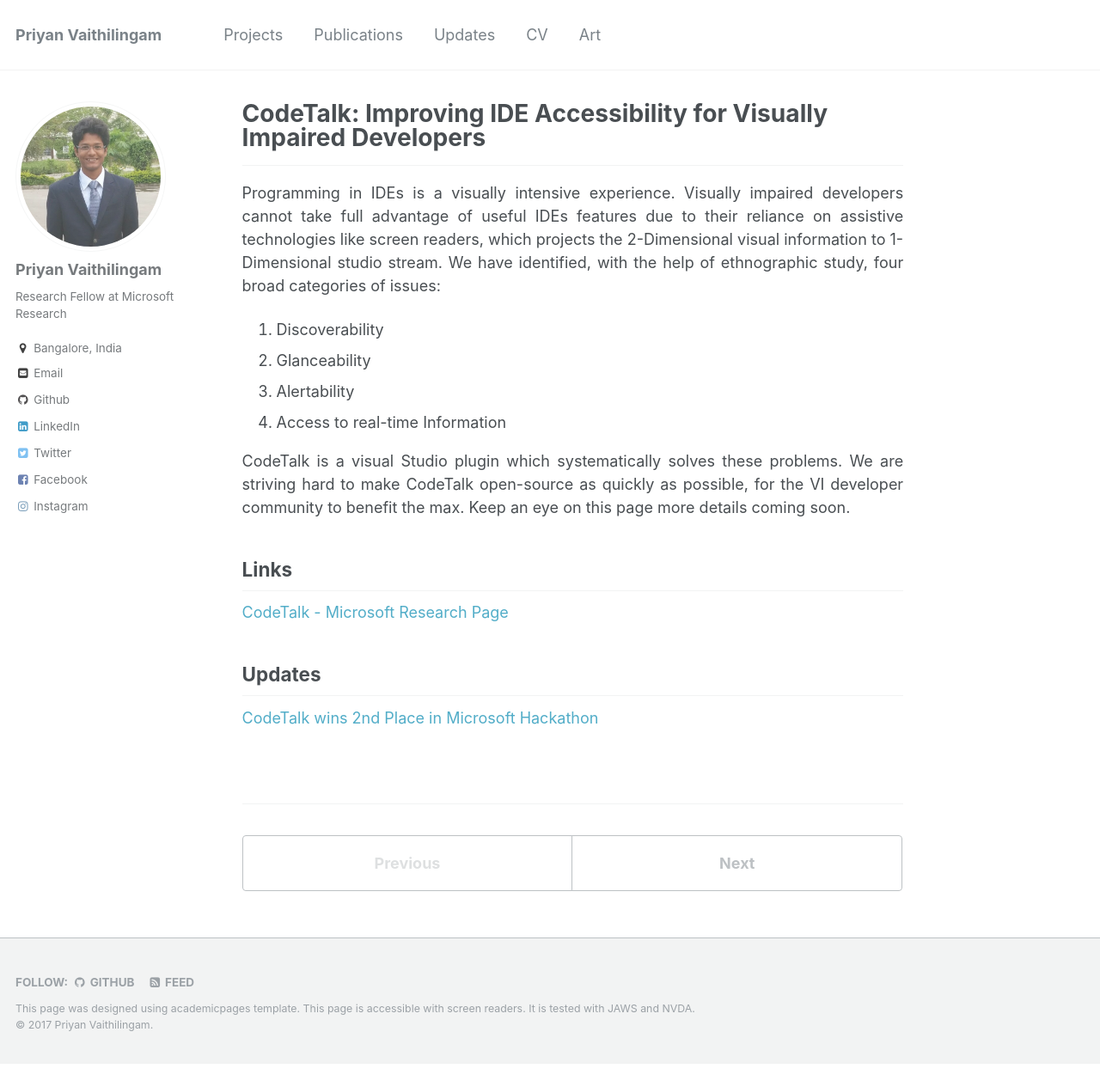
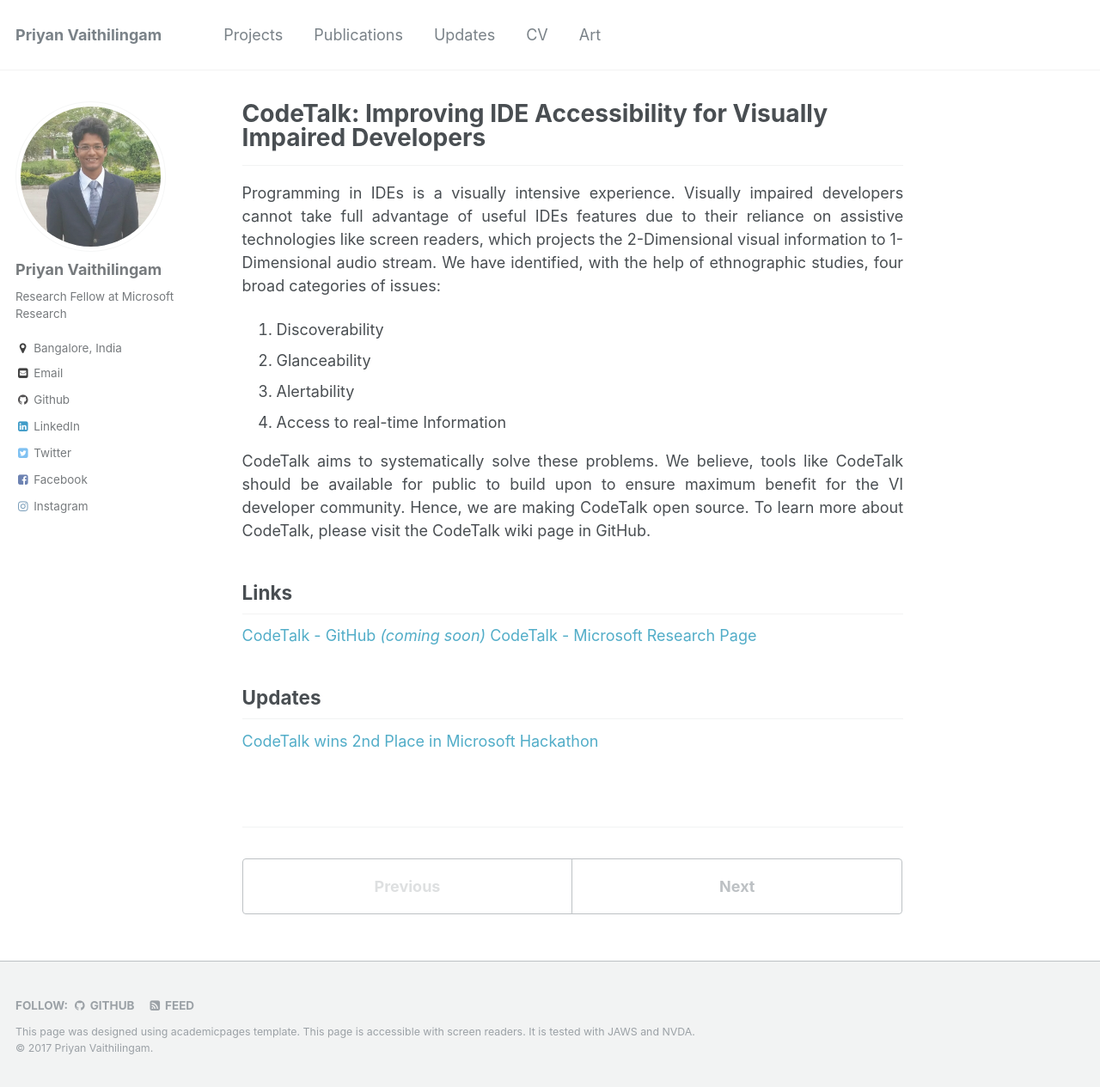
Before and after one commit to priyanmuthu/priyanmuthu.github.io, a Jekyll site: the page built from _projects/2017-10-01-CodeTalk.md, in a window 1280 px wide and 1265 px high. Shown: the whole window at 86% size. Built offline with Jekyll 4.4.1, drawn with Linux system fonts in a browser that asks for light colours.

Commit message:
modified proects

```diff
--- a/_projects/2017-10-01-CodeTalk.md
+++ b/_projects/2017-10-01-CodeTalk.md
@@ -6,23 +6,25 @@
 redirect_from:
   - /projects/CodeTalk.html
   - /CodeTalk
+  - /Codetalk
   - /codetalk
   - /projects/codetalk
   - /projects/codetalk.html
 ---
 
-Programming in IDEs is a visually intensive experience. Visually impaired developers cannot take full advantage of useful IDEs features due to their reliance on assistive technologies like screen readers, which projects the 2-Dimensional visual information to 1-Dimensional studio stream. We have identified, with the help of ethnographic study, four broad categories of issues:
+Programming in IDEs is a visually intensive experience. Visually impaired developers cannot take full advantage of useful IDEs features due to their reliance on assistive technologies like screen readers, which projects the 2-Dimensional visual information to 1-Dimensional audio stream. We have identified, with the help of ethnographic studies, four broad categories of issues:
 {: .text-justify}
 1. Discoverability
 2. Glanceability
 3. Alertability
 4. Access to real-time Information
 
-CodeTalk is a visual Studio plugin which systematically solves these problems. We are striving hard to make CodeTalk open-source as quickly as possible, for the VI developer community to benefit the max. Keep an eye on this page more details coming soon.
+CodeTalk aims to systematically solve these problems. We believe, tools like CodeTalk should be available for public to build upon to ensure maximum benefit for the VI developer community. Hence, we are making CodeTalk open source. To learn more about CodeTalk, please visit the CodeTalk wiki page in GitHub.
 {: .text-justify}
 
 Links
 ---
+[CodeTalk - GitHub *(coming soon)*](https://github.com/Microsoft/CodeTalk)
 [CodeTalk - Microsoft Research Page](https://www.microsoft.com/en-us/research/project/codetalk/)
 
 Updates
```
Also changed, not shown: _projects/2017-06-01-PSharp.md (added, +17 -0 lines), _projects/2017-07-01-PSharp.md (deleted, +0 -15 lines), _projects/2017-07-01-InteractiveCane.md (renamed from _projects/2017-06-01-InteractiveCane.md).
